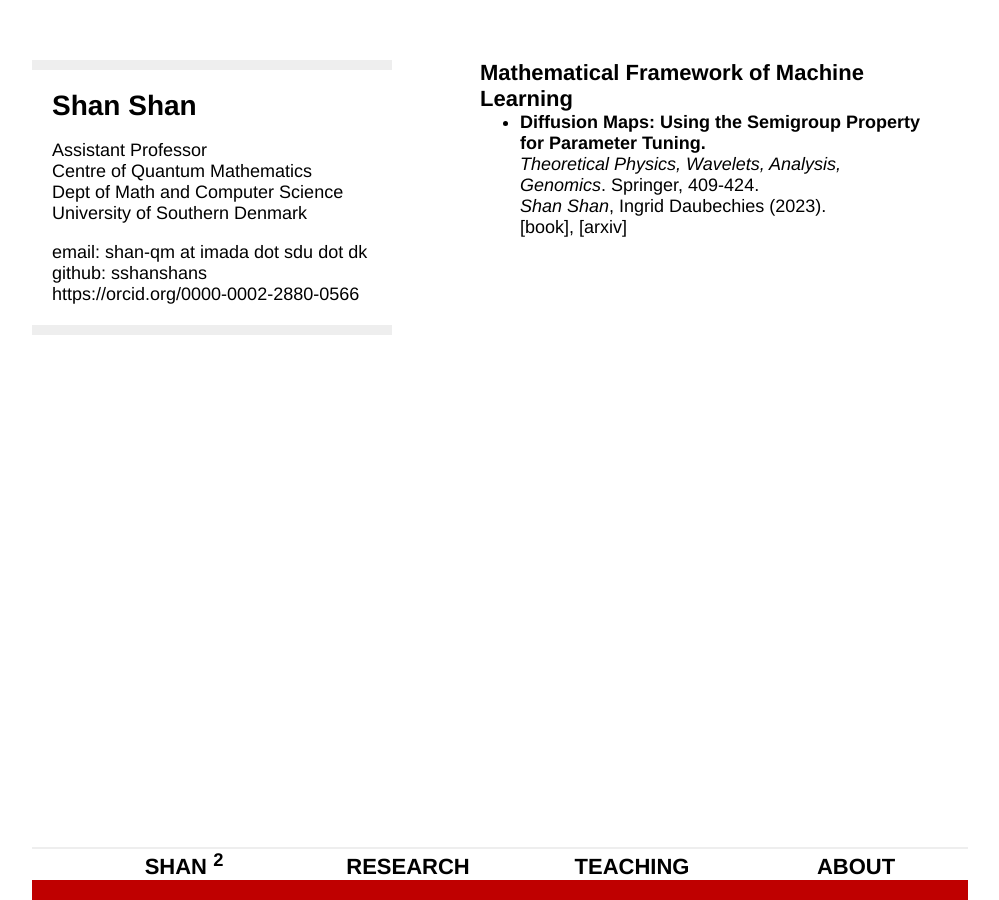
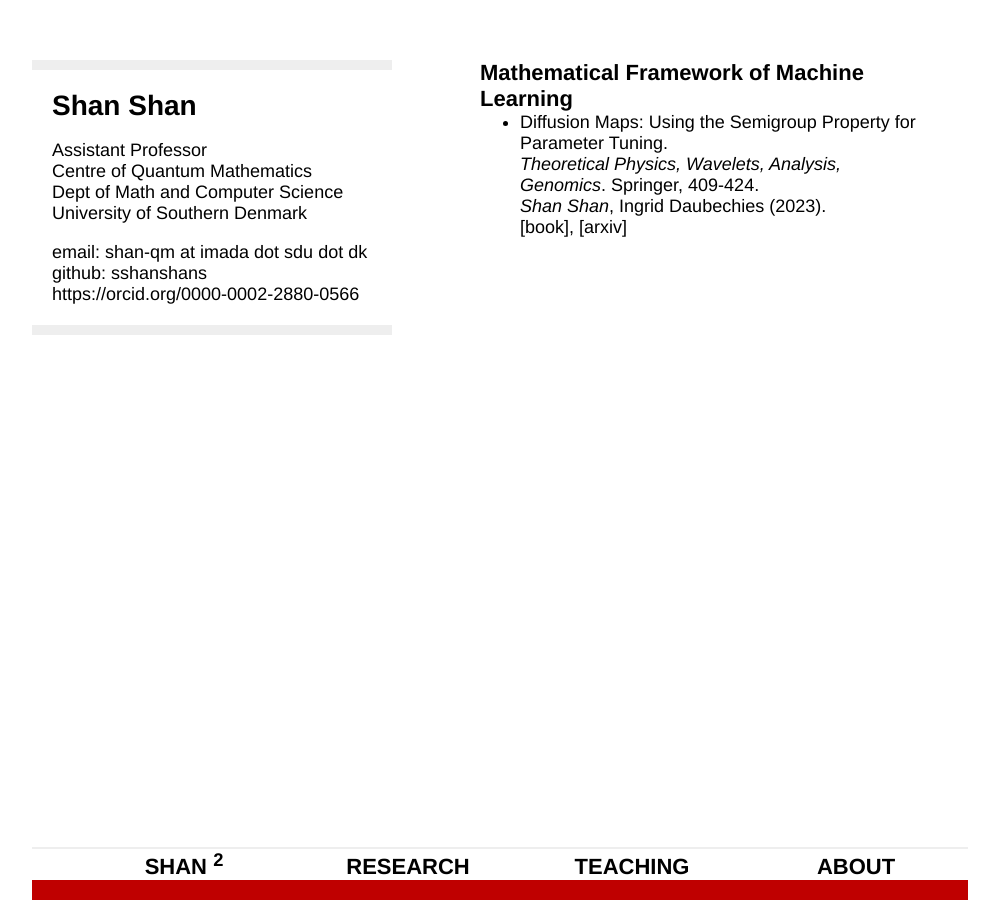
Before and after one commit to sshanshans/sshanshans.github.io, a Jekyll site: the page built from research/ml.md, in a window 1280 px wide. Shown: the whole page, without its empty margins (160-1159 px from the left). Built offline with Jekyll 4.4.1, drawn with Linux system fonts in a browser that asks for light colours.

Commit message:
Update ml.md

```diff
--- a/research/ml.md
+++ b/research/ml.md
@@ -6,7 +6,7 @@ description: Research
 
 ### Mathematical Framework of Machine Learning
 
-* **Diffusion Maps: Using the Semigroup Property for Parameter Tuning.** <br />
+* Diffusion Maps: Using the Semigroup Property for Parameter Tuning. <br />
 *Theoretical Physics, Wavelets, Analysis, Genomics*. Springer, 409-424.  <br />
 *Shan Shan*, Ingrid Daubechies (2023).  <br />
 [[book]](https://link.springer.com/book/10.1007/978-3-030-45847-8), [[arxiv]](https://arxiv.org/abs/2203.02867) <br />
```
